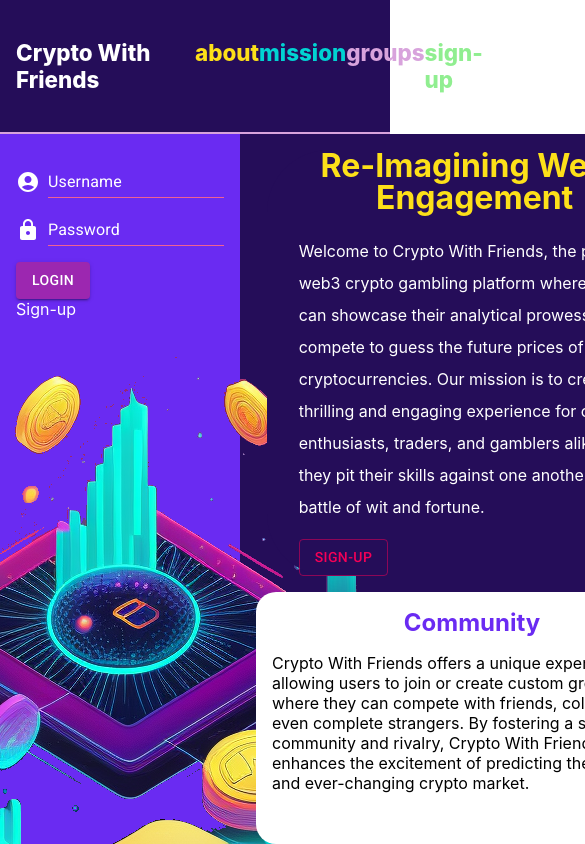
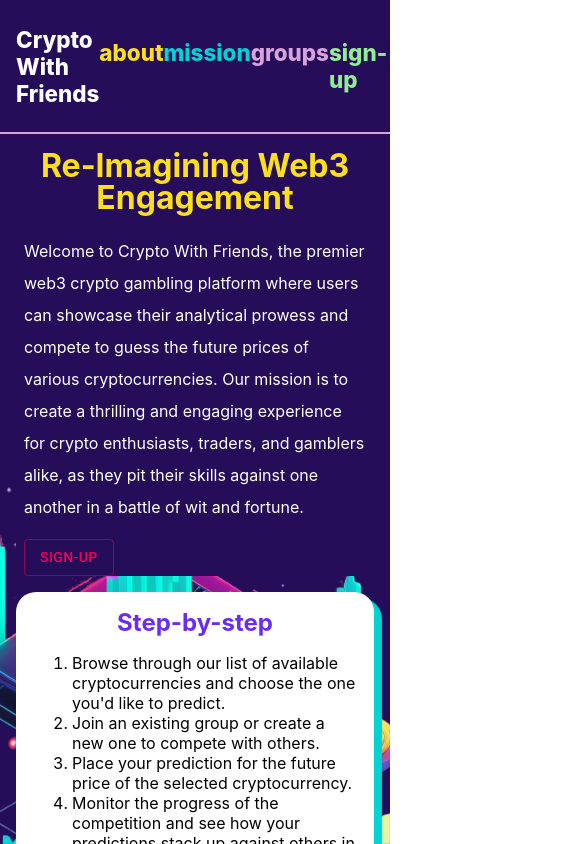
Before and after one commit to inherentspice/cwf-web, a React (Create React App) app: page /about in a window 390 px wide. Shown: the top 844 px of the page, 585 px wide, since content can reach past the window. Built offline with nearby package versions, Linux system fonts and the light colour scheme; no server answers.

Commit message:
mobile styling

```diff
--- a/src/App.css
+++ b/src/App.css
@@ -16,6 +16,7 @@ a:hover {
   justify-content: space-between;
   height: 100px;
   padding: 1rem;
+  position: relative;
 }
 
 .nav {
@@ -322,7 +323,6 @@ a:hover {
 .breakaway-list {
   display: grid;
   grid-template-columns: 1fr 1fr;
-  grid-template-rows: repeat(1fr, 4);
   color: var(--color-dark-yellow);
   font-weight: 800;
   font-size: 1.2rem;
@@ -448,3 +448,137 @@ a:hover {
   flex-direction: column;
   gap: 1rem;
 }
+
+.chart-cont {
+  width: 900px !important;
+  height: 500px !important;
+}
+
+@media screen and (max-width: 1200px){
+  .landing-background {
+    max-height: 50%;
+  }
+
+  .about-background {
+    max-height: 50%;
+  }
+
+  .group-background {
+    max-height: 50%;
+  }
+
+  .bio-instructions-cont {
+    flex-direction: column;
+    gap: 1rem;
+  }
+
+  .about-instructions-cont {
+    align-self: flex-start;
+  }
+
+  .info-cont {
+    flex-direction: column;
+  }
+
+  .event-detail-cont {
+    align-self: auto;
+  }
+
+  .chart-cont {
+    width: 700px !important;
+  }
+}
+
+@media screen and (max-width: 1000px) {
+  .chart-cont {
+    width: 600px !important;
+  }
+}
+
+@media screen and (max-width: 900px){
+  .general-content {
+    grid-template-columns: 10rem 1fr;
+  }
+  .landing-background {
+    display: none;
+  }
+
+  .mission-background {
+    display: none;
+  }
+
+  .group-background {
+    max-height: 30%;
+  }
+
+  .landing-info-cont {
+    max-width: 100%;
+  }
+
+  .about-instructions-cont {
+    width:auto;
+  }
+
+  .about-info-cont {
+    width:auto;
+    height: auto;
+  }
+
+  .group-event-cont {
+    display: block;
+  }
+
+  .chart-cont {
+    width: 500px !important;
+  }
+}
+
+@media screen and (max-width: 750px) {
+  .chart-cont {
+    width: 400px !important;
+  }
+}
+
+@media screen and (max-width: 650px){
+  .general-content {
+    grid-template-columns: 1fr;
+  }
+
+  .breakaway-list {
+    grid-template-columns: 1fr;
+  }
+
+  .landing-info-cont {
+    padding: 0 0.5rem;
+    border-radius: 0;
+  }
+
+  .sidebar {
+    display: none;
+  }
+
+  .nav {
+    width: auto;
+  }
+
+  .group-background {
+    display: none;
+  }
+
+  .group-list-item-cont {
+    width: auto;
+  }
+
+  .sign-up-cont {
+    padding: 1rem;
+    width: 95%;
+  }
+
+  .comment-cont {
+    grid-template-columns: 1fr 2fr;
+  }
+
+  .chart-cont {
+    width: 380px !important;
+  }
+}
--- a/src/components/events/charts.js
+++ b/src/components/events/charts.js
@@ -1,5 +1,5 @@
 import React, { useState, useEffect } from "react";
-import { LineChart, Line, XAxis, YAxis, CartesianGrid, Tooltip, Legend } from "recharts";
+import { LineChart, Line, XAxis, YAxis, CartesianGrid, Tooltip, Legend, ResponsiveContainer} from "recharts";
 import { Select, MenuItem, FormControl, InputLabel } from "@mui/material";
 import { selectStyling, textFieldStyling } from "../layout/mui-styles";
 
@@ -86,6 +86,7 @@ export default function Charts({coin}) {
 
   return (
     <div>
+      <hr/>
       <h1>Historical {coinId} Data</h1>
       <FormControl sx={selectStyling} variant="outlined" style={{ marginBottom: "16px", width: "100px" }}>
         <InputLabel htmlFor="graph-color">Graph Color</InputLabel>
@@ -132,14 +133,17 @@ export default function Charts({coin}) {
         </Select>
       </FormControl>
 
-      {coinData && <LineChart width={1000} height={500} data={coinData} margin={{ top: 20, right: 30, left: 20, bottom: 5 }}>
-        <CartesianGrid strokeDasharray="3 3" stroke="purple" />
-        <XAxis dataKey="date" stroke={graphColor}/>
-        <YAxis stroke={graphColor}/>
-        <Tooltip content={<CustomTooltip/>}/>
-        <Legend />
-        <Line type="cardinal" dataKey="price" stroke={graphColor} />
-      </LineChart>}
+      {coinData &&
+        <ResponsiveContainer className="chart-cont">
+          <LineChart data={coinData} margin={{ top: 20, right: 30, left: 20, bottom: 5 }}>
+            <CartesianGrid strokeDasharray="3 3" stroke="purple" />
+            <XAxis dataKey="date" stroke={graphColor} />
+            <YAxis stroke={graphColor} />
+            <Tooltip content={<CustomTooltip />} />
+            <Legend />
+            <Line type="cardinal" dataKey="price" stroke={graphColor} />
+          </LineChart>
+        </ResponsiveContainer>}
     </div>
   );
 };
--- a/src/components/events/event.js
+++ b/src/components/events/event.js
@@ -109,17 +109,23 @@ export default function Event({}) {
             <h3>Ending: {timeDifference}</h3>
           </div>
           <div>
-            { event && event.bets && event.bets.map(bet => {
+            { event && event.bets &&
+            <div>
+              <hr/>
+              <h2>Bets</h2>
+              {event.bets.map(bet => {
                 return <div key={bet.id} className="bets">
                   <User user={bet.user}/>
                   <h4>${bet.price_end}</h4>
                   <h4>Points: {bet.points}</h4>
                 </div>
               })}
+            </div>
+            }
             { isFuture ?
               <div>
                 <hr/>
-
+                <h2>Make a Prediction</h2>
                 <Box sx={{ display: 'flex', alignItems: 'flex-end'}}>
                   <CurrencyBitcoinIcon sx={{ color: 'action.active', mr: 1, my: 0.5, color: 'white'}} />
                   <TextField
--- a/src/index.css
+++ b/src/index.css
@@ -9,7 +9,12 @@
   --color-blue: #01D3D2;
   --dark-color: #010118;
 }
-
+html,
+body {
+  margin: 0;
+  padding: 0;
+  height: 100%;
+}
 body {
   margin: 0;
   font-family: -apple-system, BlinkMacSystemFont, 'Segoe UI', 'Roboto', 'Oxygen',
```
Lines whose indentation alone changed are shown as unchanged.
